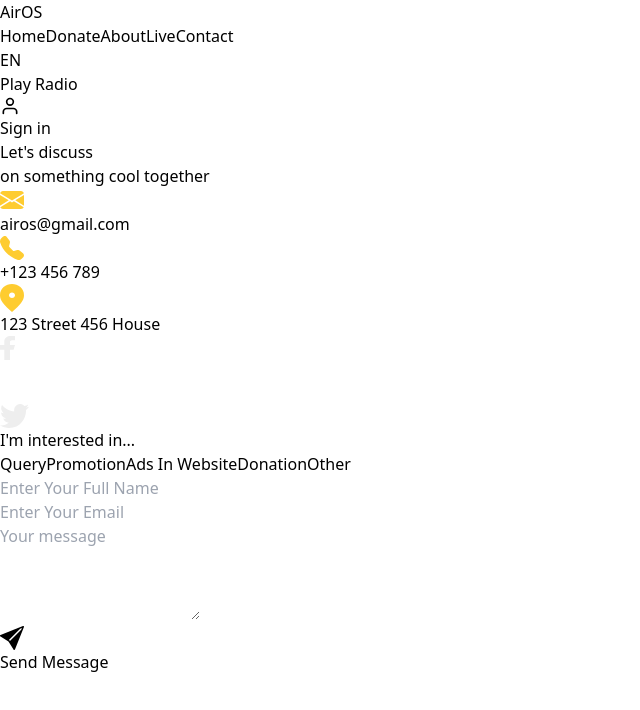
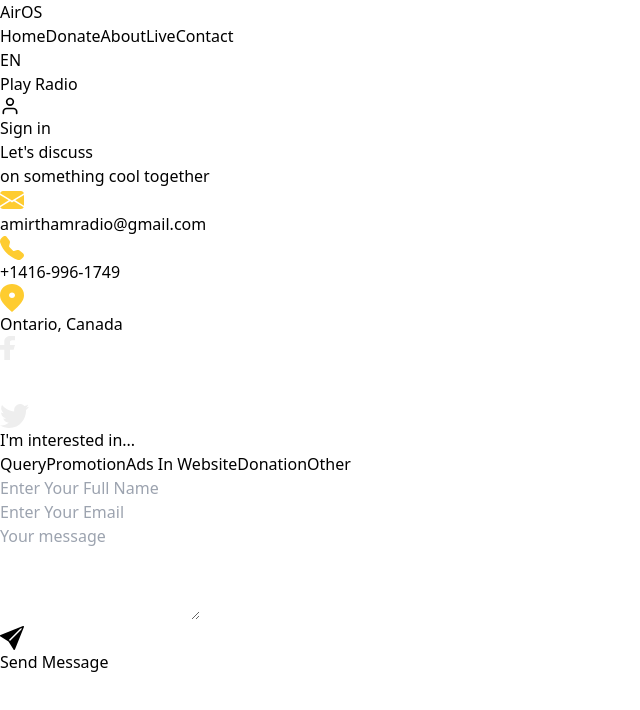
Before and after one commit to sawlucky/AirOs, a React (Vite) app in the folder AirOs/airos/: page /contact in a window 1280 px wide. Shown: the top 710 px of the page, without its empty margins (0-640 px from the left). Built offline with nearby package versions, Linux system fonts and the light colour scheme; no server answers; a web font is replaced by a local one.

Commit message:
Update Contact.jsx

```diff
--- a/AirOs/airos/src/Components/Contact.jsx
+++ b/AirOs/airos/src/Components/Contact.jsx
@@ -130,7 +130,7 @@ const Contact = () => {
                   </svg>
                 </div>
                 <div className="text-xl font-medium font-['Poppins']">
-                  airos@gmail.com
+                  amirthamradio@gmail.com
                 </div>
               </div>
 
@@ -160,7 +160,7 @@ const Contact = () => {
                   </svg>
                 </div>
                 <div className="text-xl font-medium font-['Poppins']">
-                  +123 456 789
+                  +1416-996-1749
                 </div>
               </div>
 
@@ -179,7 +179,7 @@ const Contact = () => {
                   />
                 </svg>
                 <div className="text-xl font-medium font-['Poppins']">
-                  123 Street 456 House
+                  Ontario, Canada
                 </div>
               </div>
             </div>
```
